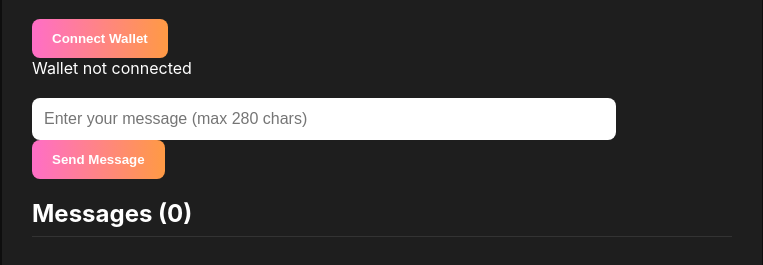
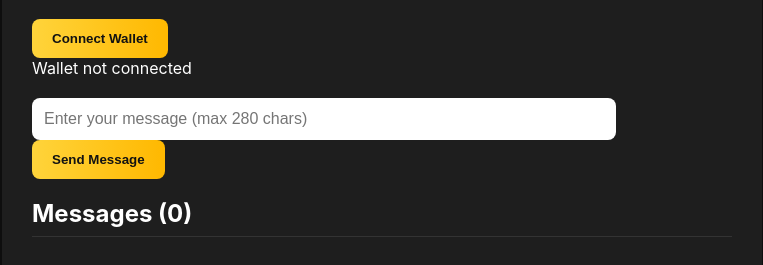
Before and after one commit to Mystique85/HelloCelo, a plain HTML site: page index.html in a window 1280 px wide. Shown: the part 277-542 px from the top of the page, without its empty margins (258-1021 px from the left). Drawn offline with Linux system fonts and the light colour scheme.

Commit message:
Update style.css
buttons colours changed to yellow

```diff
--- a/style.css
+++ b/style.css
@@ -37,20 +37,22 @@ input[type="text"] {
     font-size: 16px;
 }
 
+/* Żółte przyciski w stylu Celo */
 button {
     padding: 12px 20px;
     border-radius: 8px;
     border: none;
     cursor: pointer;
     font-weight: bold;
-    background: linear-gradient(90deg, #ff6ec7, #ff9a44);
-    color: #fff;
+    background: linear-gradient(90deg, #FFD43B, #FFB800); /* Celo żółty gradient */
+    color: #121212; /* ciemny tekst pasujący do żółtego */
     transition: transform 0.2s, opacity 0.2s;
 }
 
 button:hover {
     transform: scale(1.05);
     opacity: 0.9;
+    background: linear-gradient(90deg, #FFE066, #FFC300); /* jaśniejszy żółty przy hover */
 }
 
 #messages div {
```
